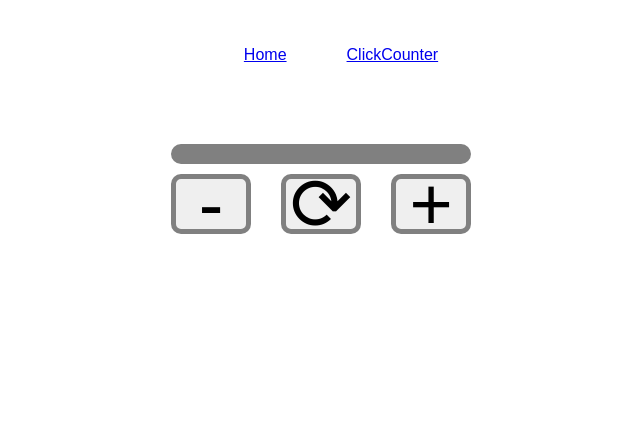
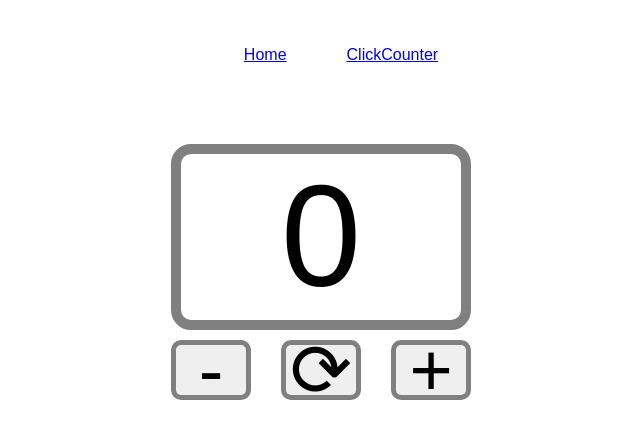
Before and after one commit to danifromecuador/click-counter-with-react, a React (Create React App) app: page /ClickCounter in a window 1280 px wide. Shown: the top 438 px of the page, without its empty margins (319-959 px from the left). Built offline with nearby package versions, Linux system fonts and the light colour scheme.

Commit message:
Render a functional ClickCounter component

```diff
--- a/src/components/Display.jsx
+++ b/src/components/Display.jsx
@@ -2,14 +2,14 @@ import React from 'react';
 import PropTypes from 'prop-types';
 import '../styles/Display.css';
 
-const Display = ({ number }) => (
+const Display = ({ count }) => (
   <div className="display">
-    {number}
+    {count}
   </div>
 );
 
 Display.propTypes = {
-  number: PropTypes.number.isRequired,
+  count: PropTypes.number.isRequired,
 };
 
 export default Display;
--- a/src/pages/ClickCounter.jsx
+++ b/src/pages/ClickCounter.jsx
@@ -10,6 +10,7 @@ const ClickCounter = () => {
   const subtract = () => {
     setCount(count - 1);
     if (count === 0) setCount(0);
+    console.log(count);
     return count;
   };
 
```
